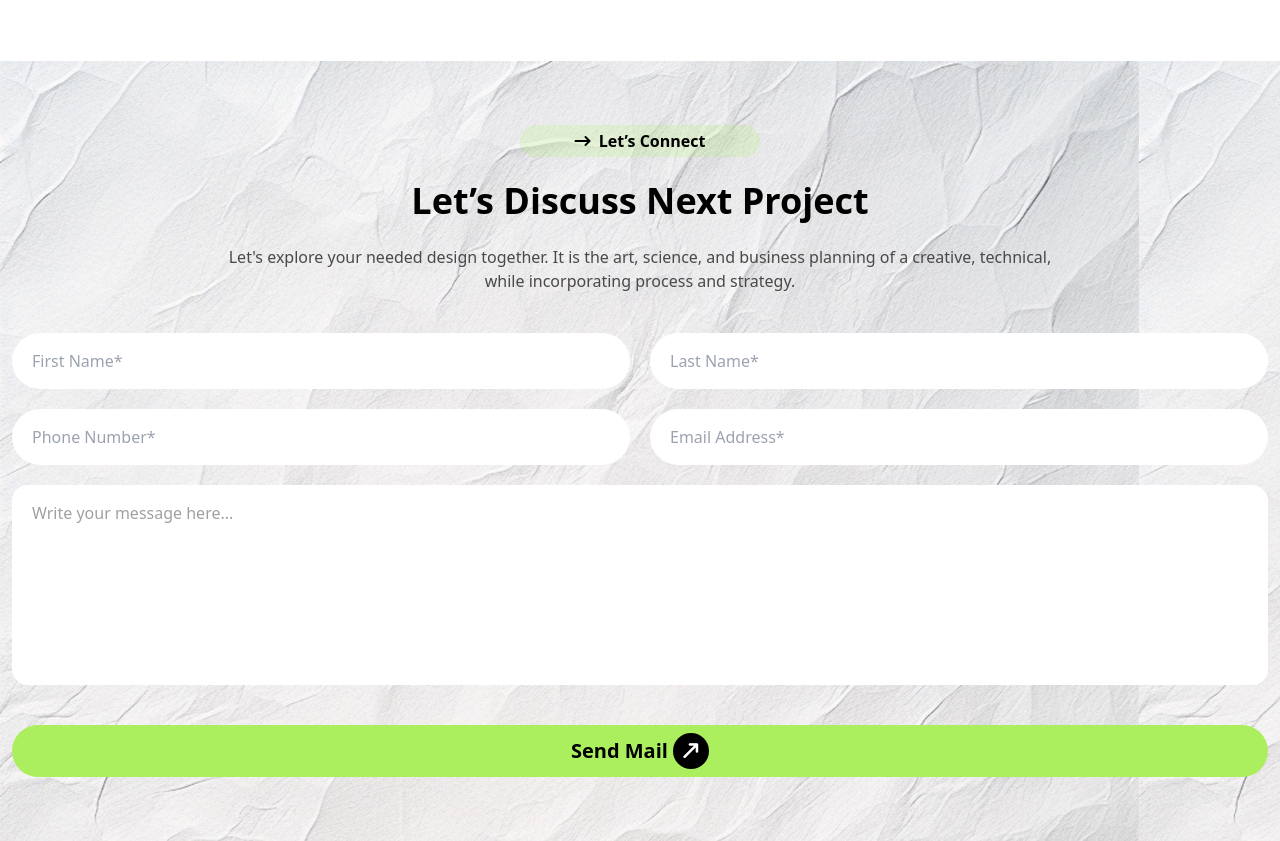
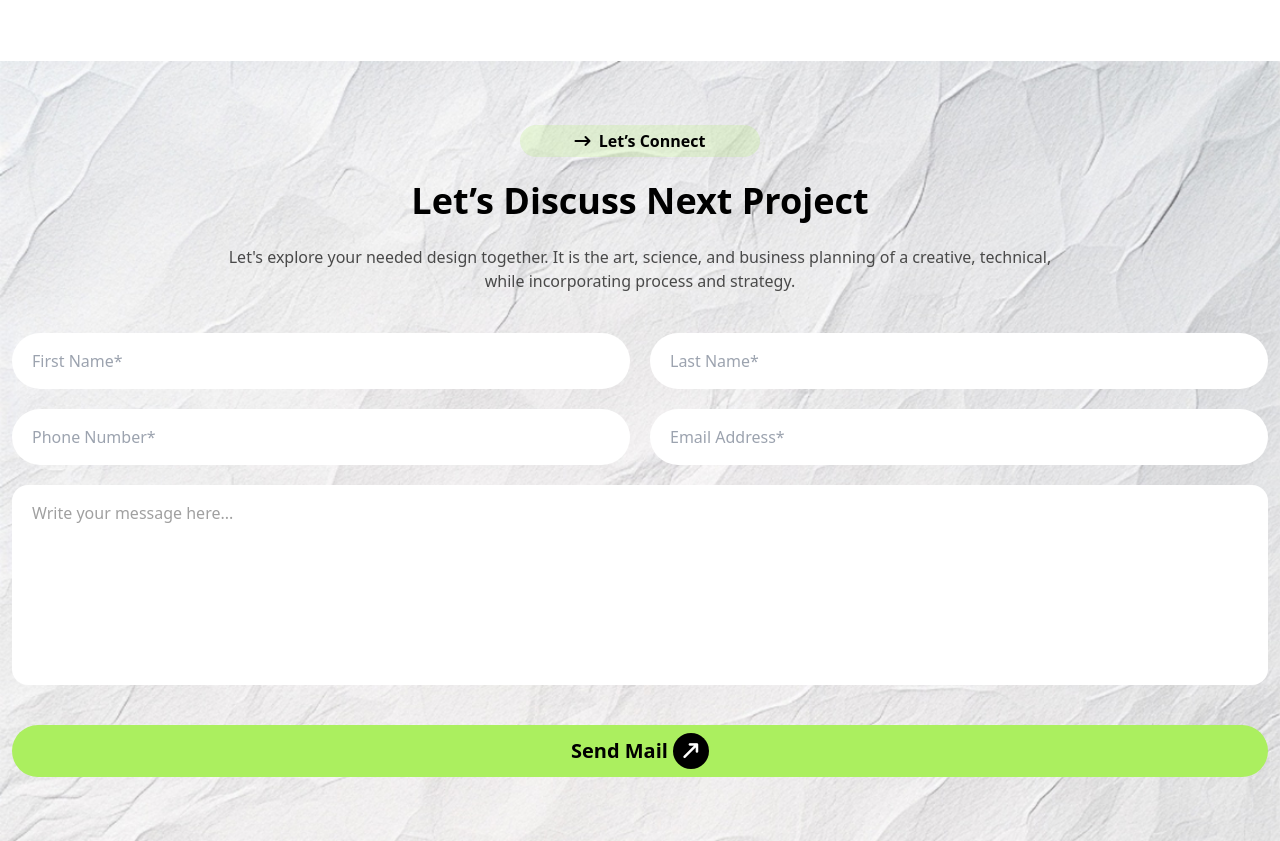
Before and after one commit to sefatullahuk00/A3, a plain HTML site: page index.html in a window 1280 px wide. Shown: the part 2889-3730 px from the top of the page. Drawn offline with nearby package versions, Linux system fonts and the light colour scheme.

Commit message:
crrrections

```diff
--- a/index.html
+++ b/index.html
@@ -204,7 +204,7 @@
         </section>
 
     <!--next project section -->
-    <section id="next-project" class="py-16" style="background-image: url('./assets/bg.jpg');">
+    <section id="next-project" class="py-16 bg-no-repeat bg-cover" style="background-image: url('./assets/bg.jpg');">
         <div class="bg-[#ABEF5F33] py-1 px-3 rounded-full w-60 block mx-auto text-center">
             <i class="fa-solid fa-arrow-right-long mr-1"></i>
             <span class="text-base font-bold">Let’s Connect</span>
```
